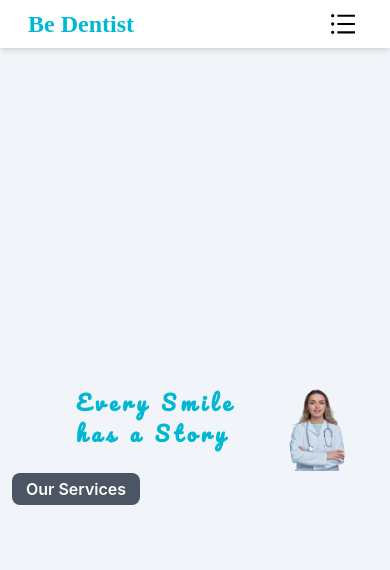
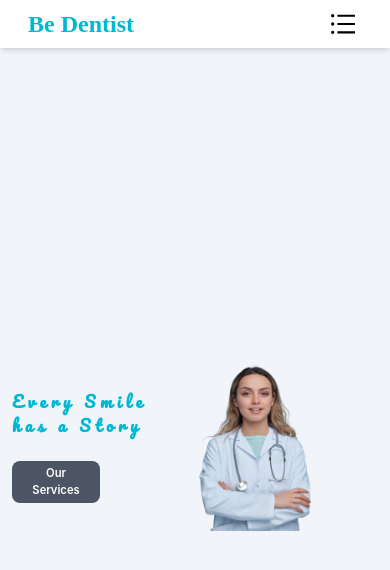
Before and after one commit to tanvirgithub21/be-dentist, a React (Create React App) app: page / in a window 390 px wide. Shown: the top 570 px of the page. Built offline with nearby package versions, Linux system fonts and the light colour scheme.

Commit message:
responsive home btn

```diff
--- a/src/Component/Home/Home.css
+++ b/src/Component/Home/Home.css
@@ -2,3 +2,29 @@
  .fontCss{
     font-family: 'Pacifico', cursive;
  }
+
+ @media only screen and (max-width: 767px){
+	.homeText{
+      width: 50%;
+   }
+   .homeImage{
+      width: 50%;
+   }
+}
+ @media only screen and (max-width: 410px){
+   .homeText{
+      width: 30%;
+   }
+   .homeText h2{
+      margin-left: 0px;
+      font-size: 1rem;
+   }
+   .homeImage{
+      width: 70%;
+   }
+   .homeBtn{
+      font-size: .7rem;
+      width: 5.5rem;
+      margin-left: 0px;
+   }
+}
--- a/src/Component/Home/Home.jsx
+++ b/src/Component/Home/Home.jsx
@@ -11,8 +11,8 @@ const Home = () => {
         <div className="homeWrap flex md:h-[300px]">
 
           <div className="homeText text-gray-black flex flex-col justify-center ">
-            <h2 className="ml-16 md:ml-0 text-[1.3rem] md:text-4xl font-semibold mb-6 min-w-[175px] md:min-w-[300px] text-[#00b8d2] fontCss leading-[1.5] tracking-[.3rem] ">Every Smile <br /> has a Story </h2>
-            <Link to='/services' className="text-white font-semibold px-3 py-1 bg-gray-600 hover:bg-gray-500 text-center w-[8rem] rounded-lg">
+            <h2 className="homeTitle ml-16 md:ml-0 text-[1.3rem] md:text-4xl font-semibold mb-6 min-w-[175px] md:min-w-[300px] text-[#00b8d2] fontCss leading-[1.5] tracking-[.3rem] ">Every Smile <br /> has a Story </h2>
+            <Link to='/services' className="ml-16 homeBtn text-white font-semibold px-3 py-1 bg-gray-600 hover:bg-gray-500 text-center w-[8rem] rounded-lg">
               Our Services
             </Link>
           </div>
--- a/src/Component/Services/SingleServices/SingleServices.jsx
+++ b/src/Component/Services/SingleServices/SingleServices.jsx
@@ -46,7 +46,7 @@ const SingleServices = ({services}) => {
         <p className="text-gray-700 text-base">{sliseDetails}</p>
       </div>
       <div className="px-6 pt-4 pb-4">
-        <Link className="px-2 py-1 font-semibold text-white rounded-lg bg-slate-600 hover:bg-slate-900 ease-in-out duration-300  inline-block inline-flex items-center" to={`/services/${services?.id}`} > checkout{" "} <span className="ml-2"> <BsFillCartCheckFill /> </span>{" "} </Link>
+        <Link className="px-2 py-1 font-semibold text-white rounded-lg bg-slate-600 hover:bg-slate-900 ease-in-out duration-300  inline-block inline-flex items-center" to={`/services/${services?.id}`} > Checkout{" "} <span className="ml-2"> <BsFillCartCheckFill /> </span>{" "} </Link>
       </div>
     </div>
   );
```
